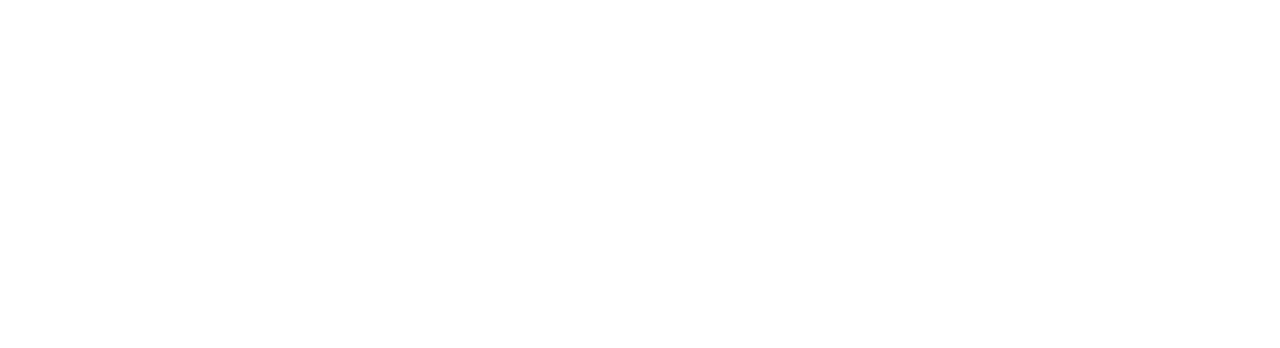
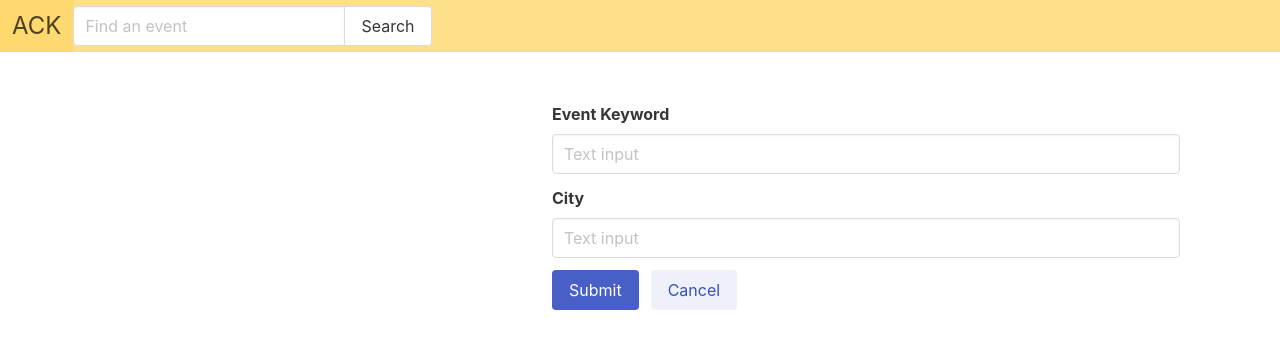
Before and after one commit to cynwong/project-ACK, a plain HTML site: page index.html in a window 1280 px wide. Drawn offline with nearby package versions, Linux system fonts and the light colour scheme.

Commit message:
add skeleton HTML

```diff
--- a/index.html
+++ b/index.html
@@ -1,12 +1,91 @@
 <!DOCTYPE html>
 <html lang="en">
+
 <head>
     <meta charset="UTF-8">
     <meta name="viewport" content="width=device-width, initial-scale=1.0">
+    <link rel="stylesheet" href="https://cdn.jsdelivr.net/npm/bulma@0.8.0/css/bulma.min.css">
+    <script defer src="https://use.fontawesome.com/releases/v5.3.1/js/all.js"></script>
     <meta http-equiv="X-UA-Compatible" content="ie=edge">
-    <title>Document</title>
+    <title>ACK Search App</title>
+    <style>
+        label {
+            font-size: 24px;
+
+        }
+
+        .column {
+            margin-top: 50px;
+            margin-right: 100px;
+        }
+    </style>
 </head>
+
 <body>
 
+    <!-- This is nav bar -->
+
+    <nav class="navbar is-warning" role="navigation" aria-label="main navigation">
+        <div class="navbar-brand level-item">
+            <a class="navbar-item" href="#">
+                <label width="112" height="28">ACK</label>
+            </a>
+        </div>
+
+        <div class="level-item">
+            <div class="field has-addons">
+                <p class="control">
+                    <input class="input" type="text" placeholder="Find an event">
+                </p>
+                <p class="control">
+                    <button class="button">
+                        Search
+                    </button>
+                </p>
+            </div>
+        </div>
+
+    </nav>
+
+
+    <!-- This is body with Search form -->
+    <!-- This is main container -->
+    <div class="columns">
+
+    <div class="column"></div>
+    <div class="colum"></div>
+
+    <!-- Container of Search box -->
+
+    <div class="column is-half">
+
+    <div class="field">
+        <label class="label">Event Keyword</label>
+        <div class="control">
+            <input class="input" type="text" placeholder="Text input">
+        </div>
+    </div>
+
+    <div class="field">
+            <label class="label">City</label>
+            <div class="control">
+                <input class="input" type="text" placeholder="Text input">
+            </div>
+        </div>
+
+    <div class="field is-grouped">
+        <div class="control">
+            <button class="button is-link">Submit</button>
+        </div>
+        <div class="control">
+            <button class="button is-link is-light">Cancel</button>
+        </div>
+    </div>
+
+    </div>
+
+    </div>
+
 </body>
+
 </html>
```
